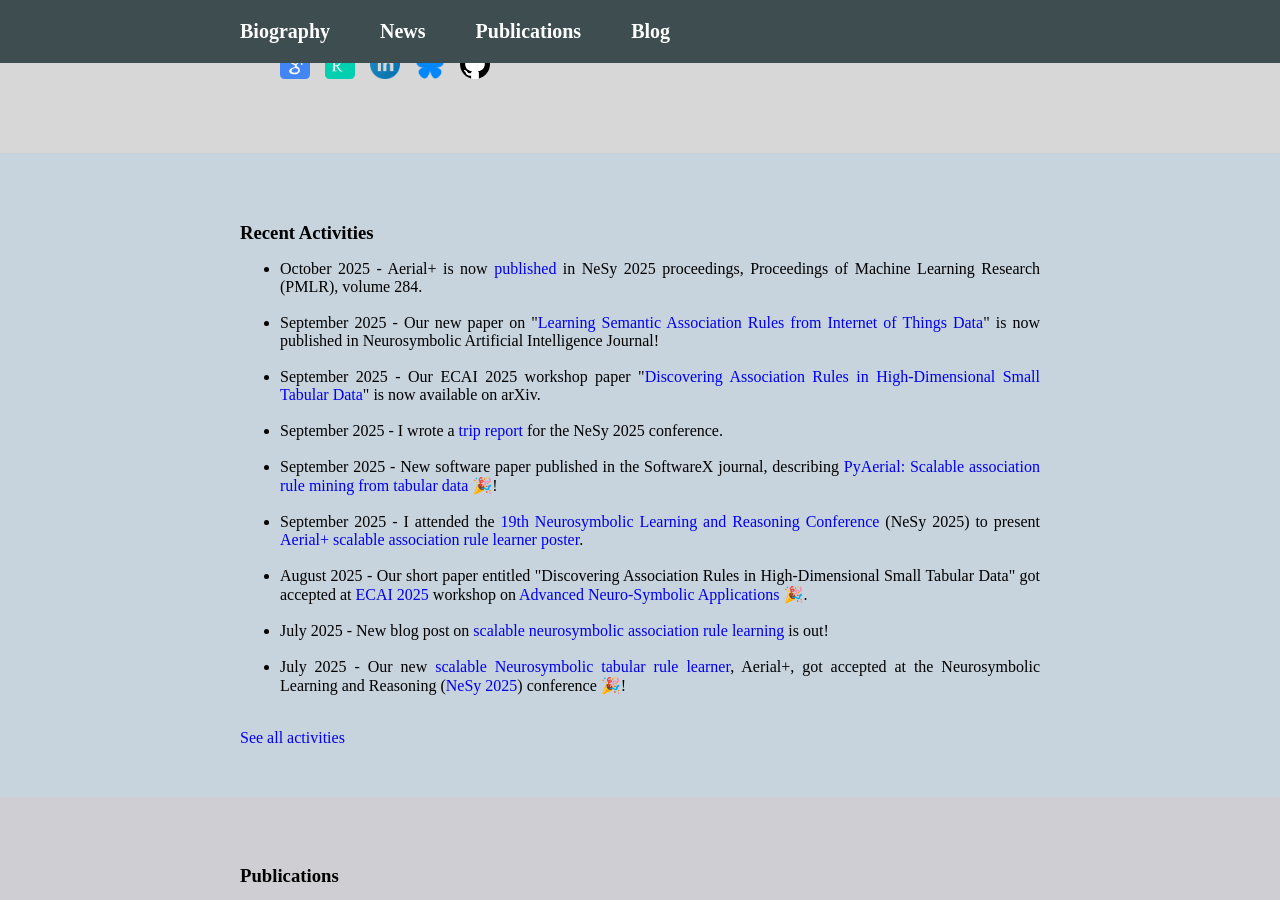
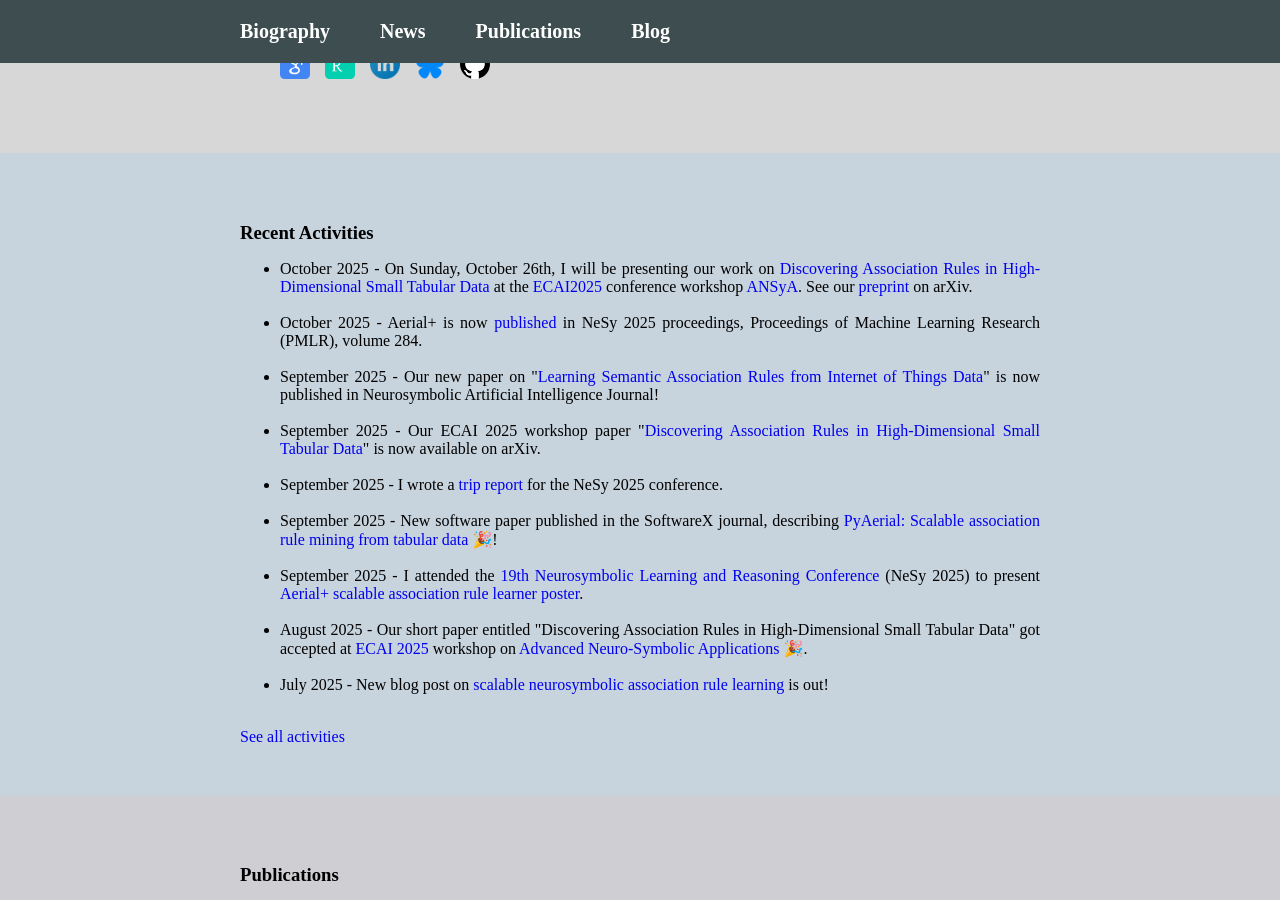
Before and after one commit to erkankarabulut/erkankarabulut.github.io, a Jekyll site: the page built from index.html, in a window 1280 px wide and 900 px high, scrolled down 402 px. Built offline with Jekyll 4.4.1, drawn with Linux system fonts in a browser that asks for light colours.

Commit message:
add ecai workshop presentation

```diff
--- a/_data/news.yml
+++ b/_data/news.yml
@@ -1,3 +1,4 @@
+- 'October 2025 - On Sunday, October 26th, I will be presenting our work on <a target="_blank" href="posters/Discovering Association Rules in High-Dimensional Small Tabular Data.pdf">Discovering Association Rules in High-Dimensional Small Tabular Data</a> at the <a target="_blank" href="https://ecai2025.org">ECAI2025</a> conference workshop <a target="_blank" href="https://ansya-workshop.github.io/2025/">ANSyA</a>. See our <a target="_blank" href="https://arxiv.org/pdf/2509.20113">preprint</a> on arXiv.'
 - 'October 2025 - Aerial+ is now <a target="_blank" href="https://proceedings.mlr.press/v284/karabulut25a.html">published</a> in NeSy 2025 proceedings, Proceedings of Machine Learning Research (PMLR), volume 284.'
 - 'September 2025 - Our new paper on "<a target="_blank" href="https://journals.sagepub.com/doi/10.1177/29498732251377518">Learning Semantic Association Rules from Internet of Things Data</a>" is now published in Neurosymbolic Artificial Intelligence Journal!'
 - 'September 2025 - Our ECAI 2025 workshop paper "<a target="_blank" href="https://arxiv.org/pdf/2509.20113">Discovering Association Rules in High-Dimensional Small Tabular Data</a>" is now available on arXiv. '
```
Also changed, not shown: Gemfile.lock, 1 other file.
